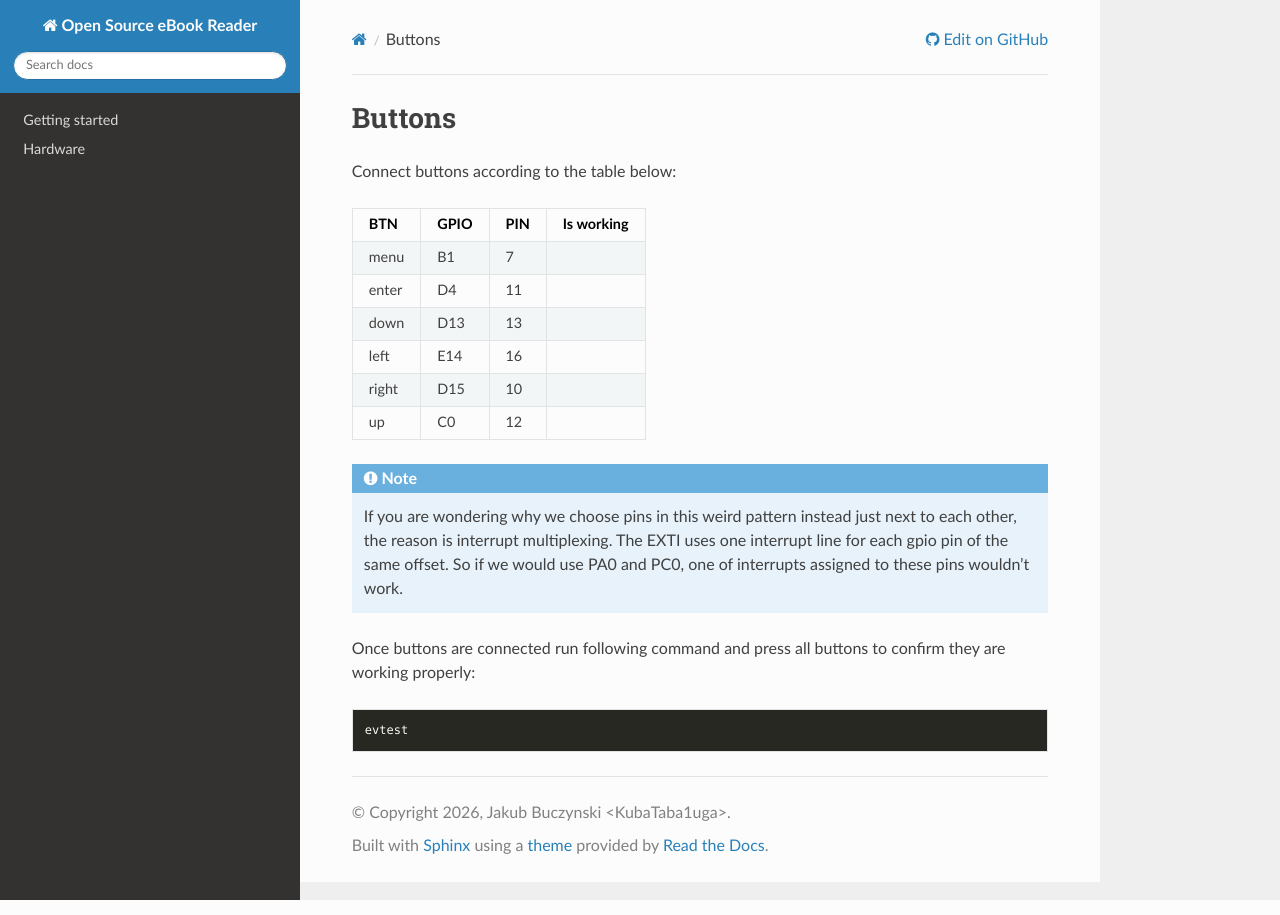
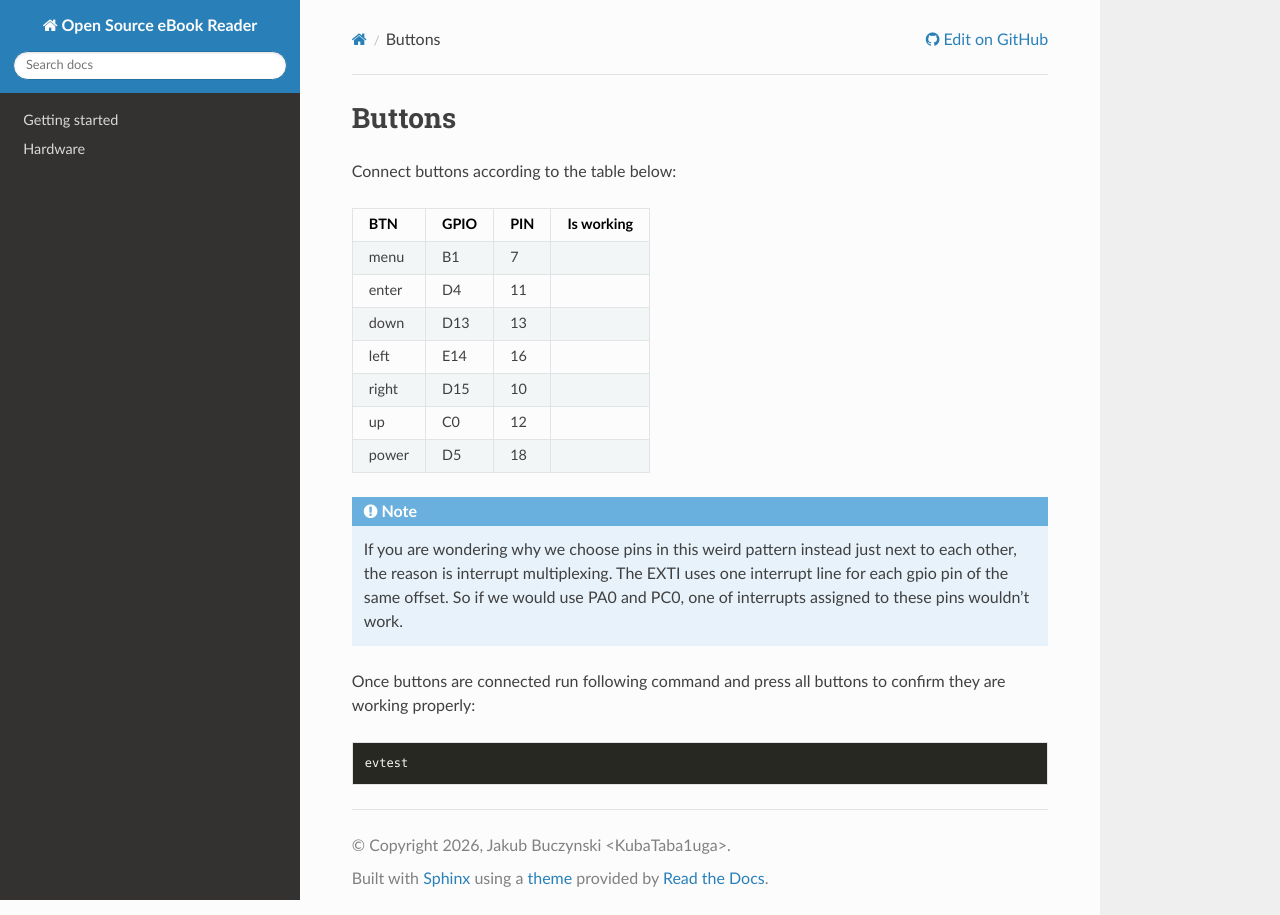
Before and after one commit to KubaTaba1uga/open_source_ebook_reader, a Sphinx documentation site: the page built from docs/hardware/buttons.md, in a window 1280 px wide. Built offline with Sphinx 7.4.7 and the Read the Docs theme 3.1.0, drawn with Linux system fonts in a browser that asks for light colours.

````diff
--- a/docs/hardware/buttons.md
+++ b/docs/hardware/buttons.md
@@ -5,14 +5,15 @@ orphan: true
 
 Connect buttons according to the table below:
 
-| BTN   | GPIO | PIN | Is working |
-| ----- | ---- | --- | ---------- |
-| menu  | B1   | 7   |            |
-| enter | D4   | 11  |            |
-| down  | D13  | 13  |            |
-| left  | E14  | 16  |            |
-| right | D15  | 10  |            |
-| up    | C0   | 12  |            |
+| BTN           | GPIO | PIN | Is working |
+| ------------- | ---- | --- | ---------- |
+| menu          | B1   | 7   |            |
+| enter         | D4   | 11  |            |
+| down          | D13  | 13  |            |
+| left          | E14  | 16  |            |
+| right         | D15  | 10  |            |
+| up            | C0   | 12  |            |
+| power         | D5   | 18  |            |
 
 ```{note}
 If you are wondering why we choose pins in this weird pattern instead just next to each other,
--- a/tasks.py
+++ b/tasks.py
@@ -114,7 +114,7 @@ def image_build(c, config="stm32mp135d_odyssey_defconfig"):
                         ROOT_PATH,
                         config_dict["BR2_GLOBAL_PATCH_DIR"].replace(
                             "$(BR2_EXTERNAL_EBK_READER_PATH)/", ""
-                        ),
+                        ).replace('"', ""),
                         repo,
                     )
                     if not os.path.exists(patches_dir):
````
Also changed, not shown: docs/hardware/display.md (+6 -0 lines), 8 other files.
